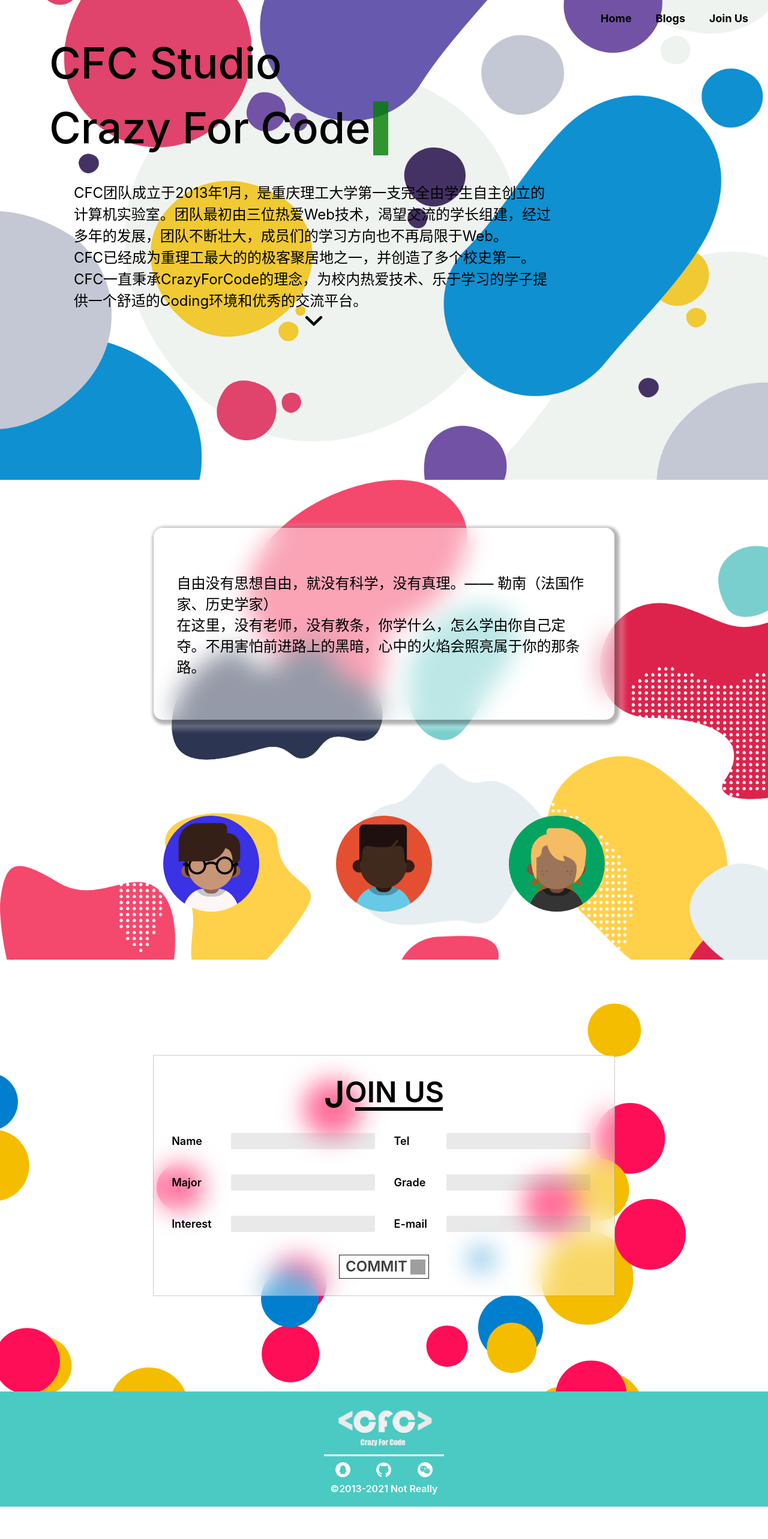
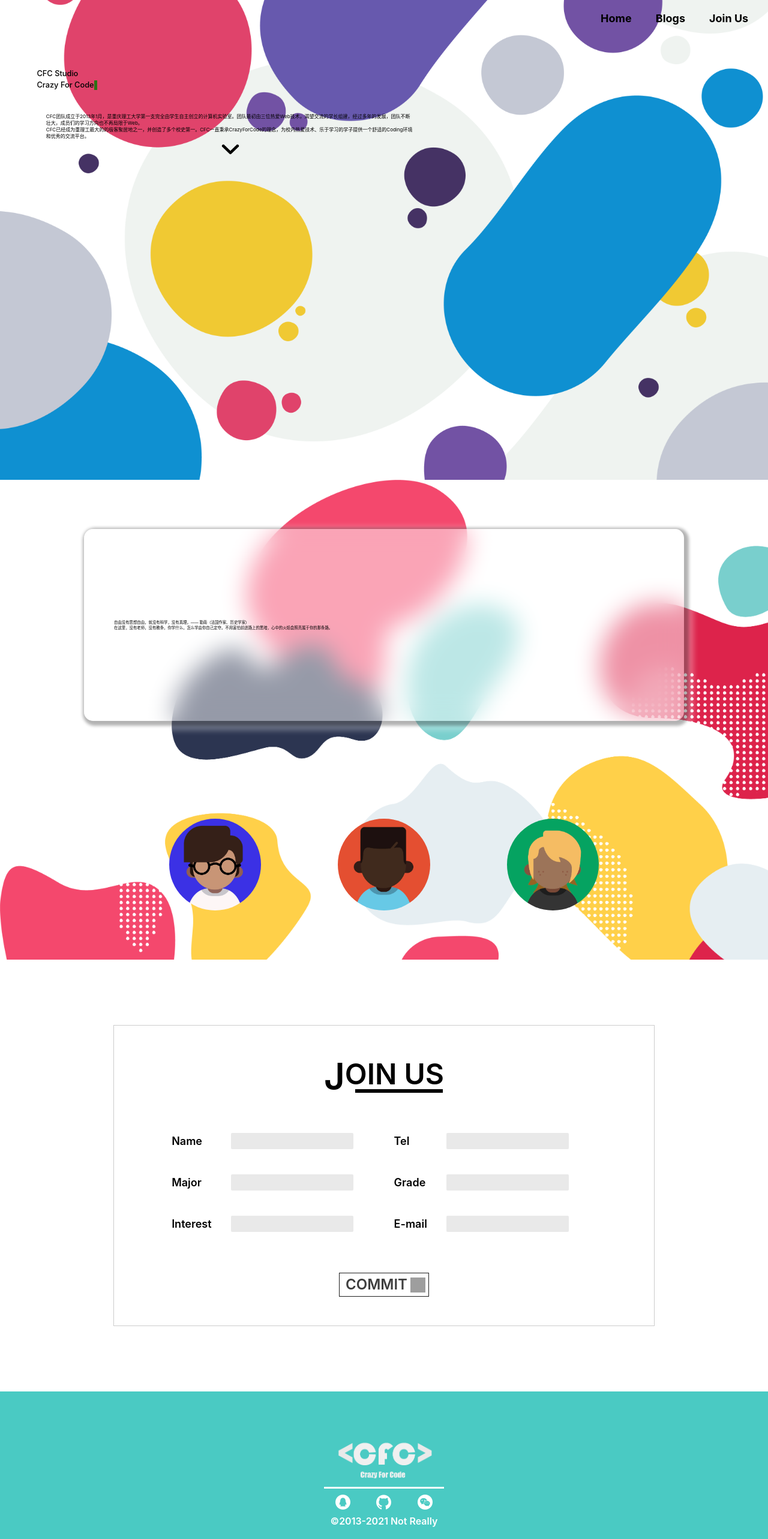
Before and after one commit to Cedrus-P/CFCWeb4.0, a Vue app: page / in a window 1280 px wide. Shown: the top 2566 px of the page at 60% size. Before the commit the page ends 2512 px from the top, so only its background shows below. Built offline with nearby package versions, Linux system fonts and the light colour scheme; grey boxes are pictures that could not be loaded.

Commit message:
移动端

```diff
--- a/package.json
+++ b/package.json
@@ -9,6 +9,7 @@
   "dependencies": {
     "animate.css": "^4.1.1",
     "core-js": "^3.6.5",
+    "lib-flexible": "^0.3.2",
     "scrollmagic": "^2.0.8",
     "typed.js": "^2.0.12",
     "vue": "^2.6.11",
--- a/src/App.vue
+++ b/src/App.vue
@@ -36,12 +36,8 @@
 html {
 	font-size: 16px;
 }
-body {
-	// height: 100vh;
-	width: 100vw;
-}
 #header {
-	width: 100vw;
+	// width: 100%;
 	height: 50px;
 	position: fixed;
 	// display: flex;
--- a/src/components/Footer.vue
+++ b/src/components/Footer.vue
@@ -1,6 +1,6 @@
 <template>
 	<div id="footer">
-		<div class="bubbles">
+		<!-- <div class="bubbles">
 			<div
 				class="bubble"
 				style="--size:2.4559311599733995rem; --distance:30.227600719293314rem; --position:62.62259127479484%; --time:2.721953860748526s; --delay:-3.615248376660494s;--colors:#007fce"
@@ -129,7 +129,7 @@
 				class="bubble"
 				style="--size:7.395052242958421rem; --distance:32.77923484884705rem; --position:84.64841575823483%; --time:2.925765243616892s; --delay:-4.524905453842674s;--colors:#ff0e58"
 			></div>
-		</div>
+		</div> -->
 		<div class="content">
 			<!-- <div>
 				<div><b>E-mail:</b><a href="#">crazyforcode@qq.com</a></div>
@@ -167,13 +167,13 @@ export default {
 	display: grid;
 	position: relative;
 	grid-area: footer;
-	min-height: 12rem;
+	min-height: 300px;
 	.bubbles {
 		position: absolute;
 		top: 0;
 		left: 0;
 		right: 0;
-		height: 1rem;
+		height: 150px;
 		background: var(--footer-background);
 		// filter:url("#blob");
 		.bubble {
@@ -213,8 +213,8 @@ export default {
 @keyframes bubble-size {
 	0%,
 	55% {
-		width: var(--size, 3rem);
-		height: var(--size, 3rem);
+		width: var(--size, 1rem);
+		height: var(--size, 1rem);
 	}
 	100% {
 		width: 6rem;
--- a/src/components/HomeBottom.vue
+++ b/src/components/HomeBottom.vue
@@ -103,11 +103,11 @@ export default {
 	align-items: center;
 }
 .filter {
-	height: 50%;
-	width: 60%;
+	height: 40%;
+	width: 90%;
 	max-width: 900px;
-	min-width: 700px;
-	min-height: 400px;
+	min-width: 300px;
+	min-height: 500px;
 	position: absolute;
 	z-index: 100;
 	border: solid 1px rgba(0, 0, 0, 0.2);
@@ -181,7 +181,8 @@ td {
 	padding: 10px;
 }
 input {
-	width: auto;
+	width: 70%;
+	min-width: 30px;
 	outline-style: none;
 	margin: 10px;
 	border-radius: 2px;
--- a/src/components/HomeMid.vue
+++ b/src/components/HomeMid.vue
@@ -120,14 +120,14 @@ export default {
 <style scoped lang="scss">
 .homemid {
 	height: 100vh;
-	width: 100vh;
+	width: 100%;
 	background-color: rgb(255, 255, 255);
 	// background: linear-gradient(0.9turn, rgb(21,23,39) 50%, white 50%);
 	// background-color: #282828;
 }
 .barrier {
-	height: 100vh;
-	width: 100vw;
+	height: 100%;
+	width: 100%;
 	background-image: url('../assets/MidImg/04.png');
 	background-size: 120%;
 	background-attachment: fixed;
@@ -146,9 +146,9 @@ export default {
 	background-color: rgba(255, 255, 255, 0.5);
 	position: relative;
 	height: 100%;
-	width: 60%;
+	width: 90%;
 	max-width: 1000px;
-	min-width: 500px;
+	min-width: 350px;
 	border-radius: 15px;
 	backdrop-filter: blur(20px);
 	box-shadow: rgba(0, 0, 0, 0.3) 3px 3px 5px 5px,
@@ -160,27 +160,13 @@ export default {
 	// animation-iteration-count: infinite;
 }
 
-// .human-contents::before {
-// 	content: '';
-
-// 	bottom: calc(-3 * 3rem);
-// 	left: 50px;
-// 	position: absolute;
-// 	height: calc(3 * 3rem);
-// 	width: 2rem;
-// 	background-color: transparent;
-// 	border-top-left-radius: 3rem;
-// 	box-shadow: #ffffff 0px calc(-2 * 2rem) 0px 0px;
-// }
 .innertext {
 	width: 90%;
 	height: auto;
 	display: flex;
-	// flex-direction: row;
-	// justify-content: center;
 }
 .intro-text {
-	font-size: 24px;
+	font-size: 0.4rem;
 	height: fit-content;
 }
 
@@ -192,9 +178,9 @@ export default {
 	justify-content: center;
 }
 .humanImg {
-	width: 10rem;
+	width: 12%;
 	height: auto;
-	min-width: 150px;
+	min-width: 90px;
 	margin: 0 5% 0 5%;
 	border-radius: 50%;
 }
--- a/src/components/HomeTop.vue
+++ b/src/components/HomeTop.vue
@@ -5,7 +5,7 @@
 				<!-- <BgSnow /> -->
 				<div class="content-left">
 					<div class="content-top">
-						<div id="cfc-top-text" class="text cfc-text text-changed">
+						<div id="cfc-top-text" class="text cfc-text text-changed big-text">
 							CFC Studio
 						</div>
 						<div class="text cfc-text typing">Crazy For Code</div>
@@ -23,7 +23,7 @@
 									CFC团队成立于2013年1月，是重庆理工大学第一支完全由学生自主创立的计算机实验室。团队最初由三位热爱Web技术，渴望交流的学长组建，经过多年的发展，团队不断壮大，成员们的学习方向也不再局限于Web。<br />CFC已经成为重理工最大的的极客聚居地之一，并创造了多个校史第一。CFC一直秉承CrazyForCode的理念，为校内热爱技术、乐于学习的学子提供一个舒适的Coding环境和优秀的交流平台。
 								</p>
 								<div class="arrow-down " @click="onArrowClick">
-									<img src="../assets/FootImg/next.png" alt="" id="nextImg">
+									<img src="../assets/FootImg/next.png" alt="" id="nextImg" />
 								</div>
 							</div>
 						</transition>
@@ -37,7 +37,7 @@
 						</transition>
 					</div>
 				</div>
-				<div class="content-right"></div>
+				<!-- <div class="content-right"></div> -->
 			</div>
 		</div>
 	</div>
@@ -114,11 +114,7 @@ export default {
 }
 .hometop {
 	height: 100vh;
-	width: 100vw;
-	// background-image: linear-gradient(
-	// 	rgba(0, 20, 174, 0.735),
-	// 	rgba(0, 0, 0, 0.9)
-	// );
+	width: 100%;
 	background: rgb(255, 255, 255);
 	transition: 1s ease-in-out;
 }
@@ -131,40 +127,35 @@ export default {
 	// transition: .5s ease-in-out;
 }
 #barrier {
-	height: 100vh;
-	width: 100vw;
 	display: flex;
 	flex-direction: row;
-	// background: linear-gradient(
-	// 	0.5turn,
-	// 	rgb(21, 23, 39),
-	// 	rgba(21, 23, 39, 0.8) 60%,
-	// 	rgba(255, 255, 255, 0)
-	// );
 }
 .content-left {
 	height: 100vh;
-	width: 80%;
+	// width: 80%;
 	// display: flex;
 }
 .content-top {
 	height: auto;
 	width: fit-content;
-	padding: 8% 0 0 8%;
+	padding: 30% 0 0 8%;
 	transition: 1s ease-in-out;
 }
 .smaller {
-	padding-top: 6%;
+	padding-top: 15%;
 }
 .cfc-text {
-	width: 7.5em;
-	font-size: 72px;
+	width: 6rem;
+	font-size: 0.8rem;
 	font-weight: 500;
 	transition: 1s ease-in-out;
 }
+.big-text{
+	width: 9rem;
+}
 .typing {
 	height: 1.25em;
-	border-right: 25px solid;
+	border-right: 5px solid;
 	animation: typing 3s steps(15, end), blink-caret 1s step-end infinite;
 	word-break: break-all;
 	overflow: hidden;
@@ -174,7 +165,7 @@ export default {
 		width: 0;
 	}
 	to {
-		width: 7.5em;
+		width: 5.5em;
 	}
 }
 @keyframes blink-caret {
@@ -187,15 +178,12 @@ export default {
 	}
 }
 .text-changed {
-	font-size: 8rem;
+	font-size: 1.6rem;
 }
 // 下半部分
 .content-down {
 	width: auto;
 	height: auto;
-	// display: flex;
-	// align-items: center;
-	margin-left: 12%;
 }
 
 .content1 {
@@ -224,10 +212,10 @@ export default {
 .ariticle {
 	// height: fit-content;
 	height: auto;
-	max-width: 800px;
-	line-height: 1.5em;
-	width: 100%;
-	font-size: 1.5rem;
+	max-width: 1000px;
+	line-height: 1.4em;
+	width: 80%;
+	font-size: 0.5rem;
 	animation: fadeInUp;
 	animation-duration: 2s;
 }
@@ -260,7 +248,8 @@ export default {
 	}
 }
 .click-text {
-	font-size: 24px;
+	padding-left: 10%;
+	font-size: 0.5rem;
 	font-weight: 600;
 }
 .arrow-down {
@@ -273,13 +262,14 @@ export default {
 		animation-iteration-count: infinite;
 	}
 }
-#nextImg{
+#nextImg {
 	width: 30px;
 }
 .content3 {
 	width: fit-content;
 	margin-top: 3%;
-
+	display: flex;
+	justify-content: center;
 	animation: fadeInUp;
 	animation-duration: 2s;
 }
--- a/src/main.js
+++ b/src/main.js
@@ -3,6 +3,8 @@ import App from './App.vue'
 import router from './router'
 import store from './store'
 import 'animate.css'
+import 'lib-flexible/flexible.js'
+
 
 Vue.config.productionTip = false
 
--- a/src/views/Home.vue
+++ b/src/views/Home.vue
@@ -1,5 +1,5 @@
 <template>
-	<div class="home">
+	<div id="home">
 		<HomeTop />
 		<HomeMid />
 		<HomeBottom />
@@ -24,8 +24,8 @@ export default {
 </script>
 
 <style>
-.home {
-	height: 100vh;
-	width: 100vw;
+#home {
+	height: 100%;
+	width: 100%;
 }
 </style>
```
Also changed, not shown: 截屏2021-11-26 13.59.05.png (added), 1 other file (tests, documents, lock files or other folders).
